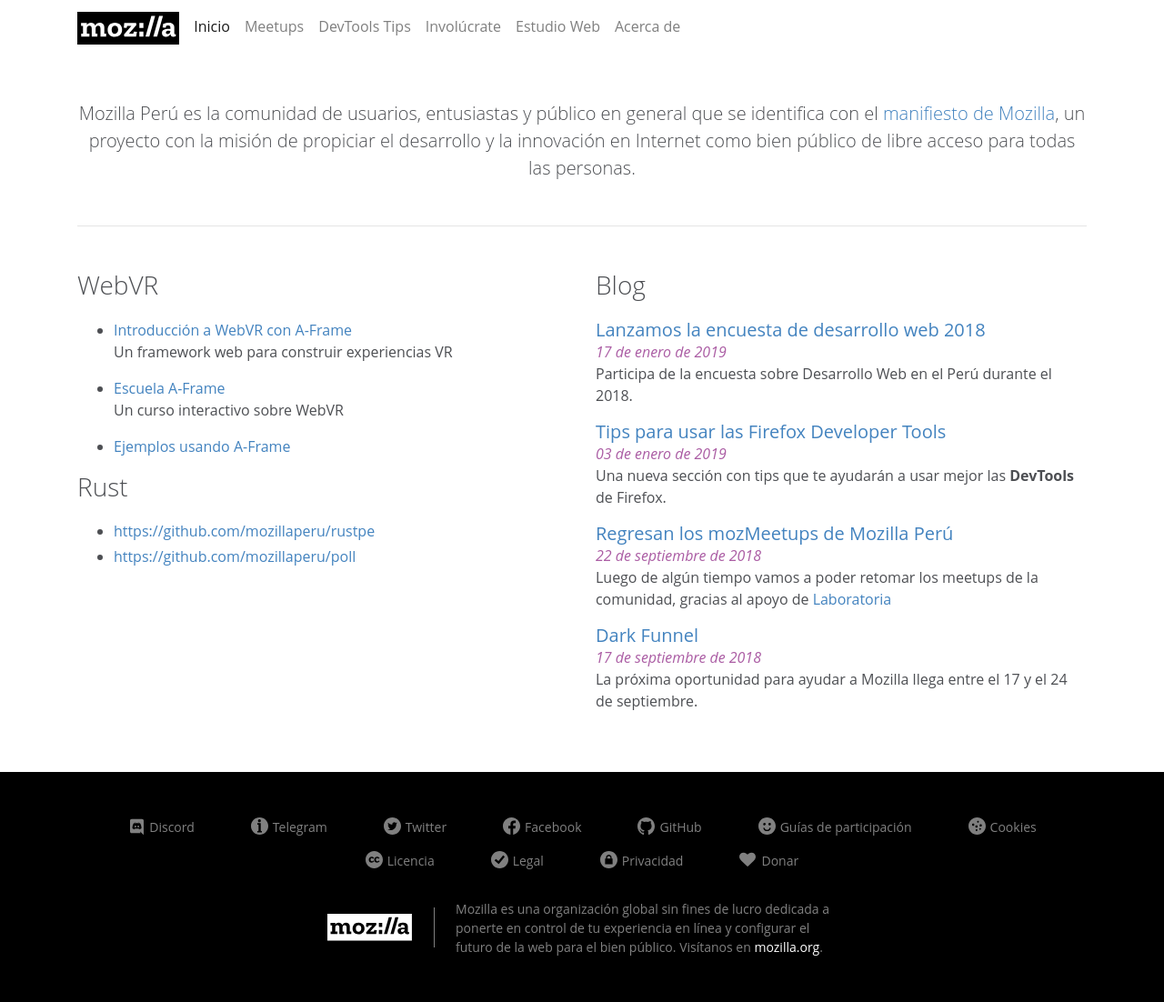
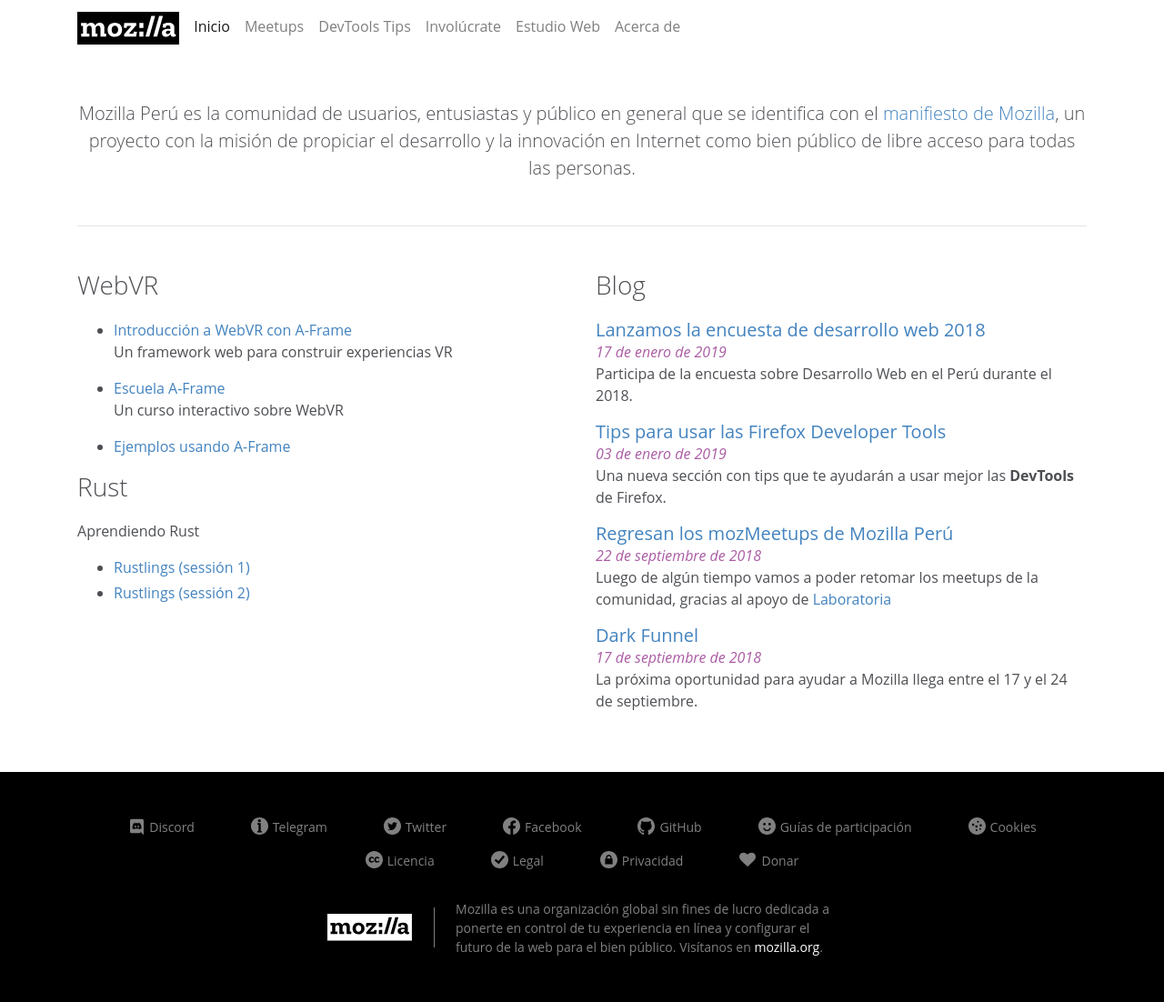
Before and after one commit to mozillaperu/mozillaperu.github.io, a Jekyll site: the page built from index.html, in a window 1280 px wide. Shown: the whole page at 91% size. Built offline with Jekyll 4.4.1, drawn with Linux system fonts in a browser that asks for light colours; some web fonts are replaced.

Commit message:
Update index.html

```diff
--- a/index.html
+++ b/index.html
@@ -32,12 +32,13 @@
                     </div>
                     <div class="col-12">
                         <h3 id="rust">Rust</h3>
+                        <p>Aprendiendo Rust</p>
                         <ul>
                             <li>
-                                <a href="https://github.com/mozillaperu/rustpe">https://github.com/mozillaperu/rustpe</a>
+                                <a href="https://youtu.be/3ZeNRP0Dg1g">Rustlings (sessión 1)</a>
                             </li>
                             <li>
-                                <a href="https://github.com/mozillaperu/poll">https://github.com/mozillaperu/poll</a>
+                                <a href="https://youtu.be/JpYKEt_MwMQ">Rustlings (sessión 2)</a>
                             </li>
                         </ul>
                     </div>
```
